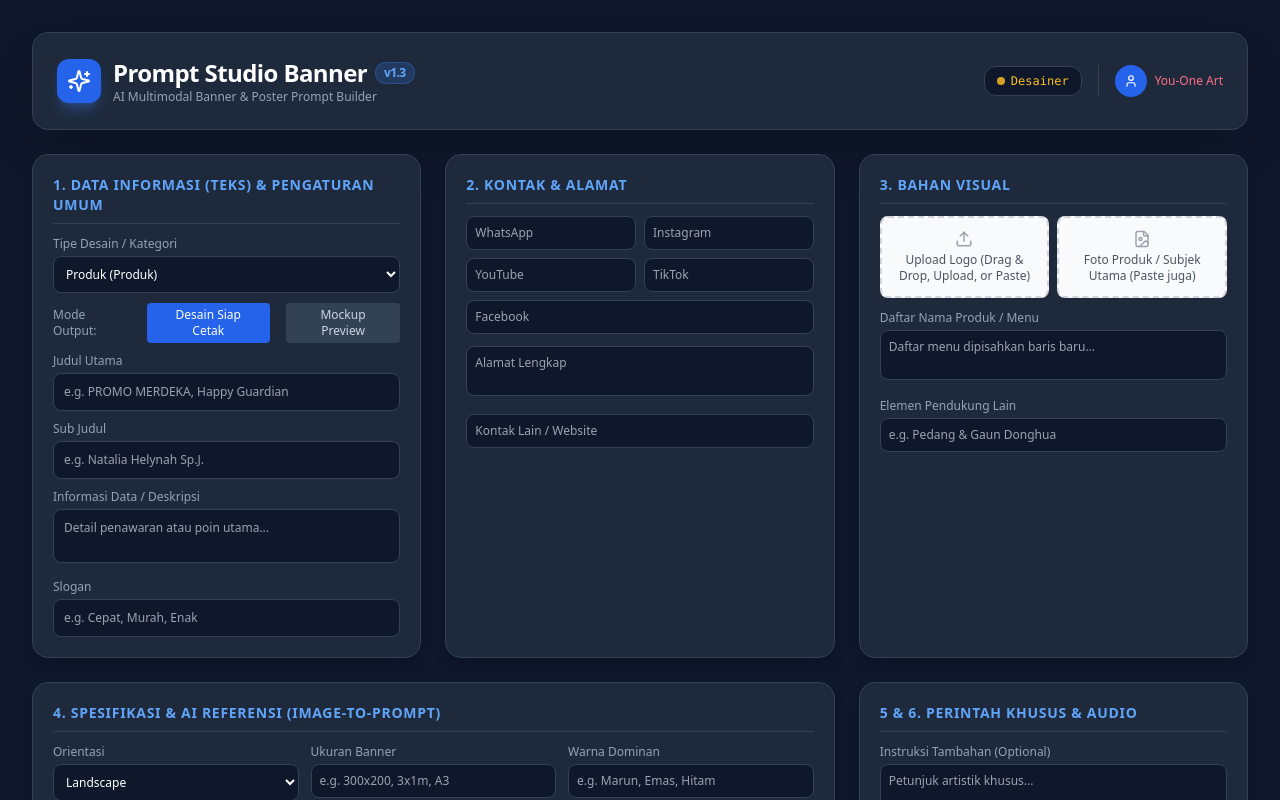
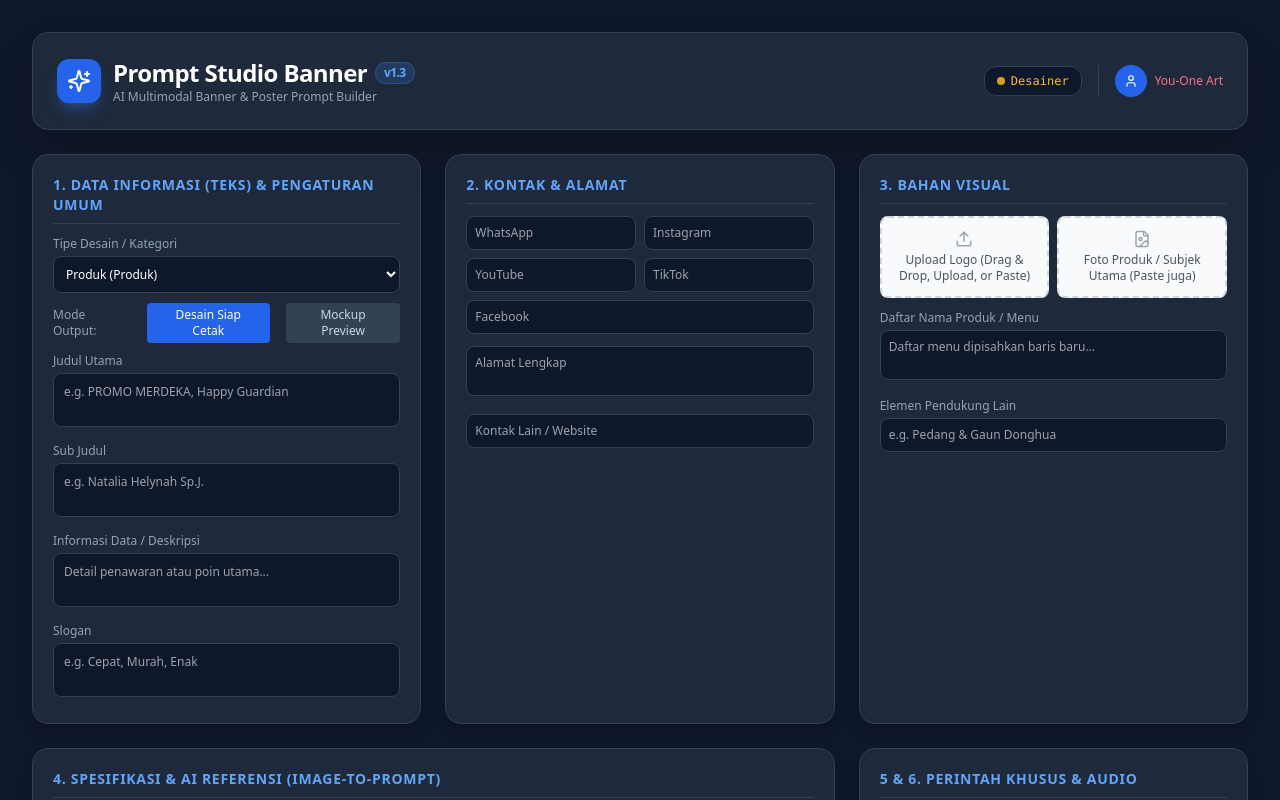
Before and after one commit to YouOne22/Prompt-buil-v1, a Next.js app: page / in a window 1280 px wide. Shown: the top 800 px of the page. Built offline with nearby package versions, Linux system fonts and the light colour scheme.

Commit message:
Change Judul Utama, Sub Judul, Slogan fields to textarea

```diff
--- a/src/app/page.tsx
+++ b/src/app/page.tsx
@@ -399,23 +399,23 @@ export default function PromptStudioBanner() {
 
               <div>
                 <label className="text-xs text-slate-400 block mb-1">Judul Utama</label>
-                <input
-                  type="text"
-                  className="w-full bg-slate-900 border border-slate-700 focus:border-blue-500 rounded-lg p-2.5 text-xs text-white outline-none transition-all"
+                <textarea
+                  rows={2}
+                  className="w-full bg-slate-900 border border-slate-700 focus:border-blue-500 rounded-lg p-2.5 text-xs text-white outline-none transition-all resize-none"
                   placeholder="e.g. PROMO MERDEKA, Happy Guardian"
                   value={formData.judulUtama}
                   onChange={(e) => setField("judulUtama", e.target.value)}
-                />
+                ></textarea>
               </div>
               <div>
                 <label className="text-xs text-slate-400 block mb-1">Sub Judul</label>
-                <input
-                  type="text"
-                  className="w-full bg-slate-900 border border-slate-700 focus:border-blue-500 rounded-lg p-2.5 text-xs text-white outline-none transition-all"
+                <textarea
+                  rows={2}
+                  className="w-full bg-slate-900 border border-slate-700 focus:border-blue-500 rounded-lg p-2.5 text-xs text-white outline-none transition-all resize-none"
                   placeholder="e.g. Natalia Helynah Sp.J."
                   value={formData.subJudul}
                   onChange={(e) => setField("subJudul", e.target.value)}
-                />
+                ></textarea>
               </div>
               <div>
                 <label className="text-xs text-slate-400 block mb-1">Informasi Data / Deskripsi</label>
@@ -429,13 +429,13 @@ export default function PromptStudioBanner() {
               </div>
               <div>
                 <label className="text-xs text-slate-400 block mb-1">Slogan</label>
-                <input
-                  type="text"
-                  className="w-full bg-slate-900 border border-slate-700 focus:border-blue-500 rounded-lg p-2.5 text-xs text-white outline-none transition-all"
+                <textarea
+                  rows={2}
+                  className="w-full bg-slate-900 border border-slate-700 focus:border-blue-500 rounded-lg p-2.5 text-xs text-white outline-none transition-all resize-none"
                   placeholder="e.g. Cepat, Murah, Enak"
                   value={formData.slogan}
                   onChange={(e) => setField("slogan", e.target.value)}
-                />
+                ></textarea>
               </div>
             </div>
           </section>
```
